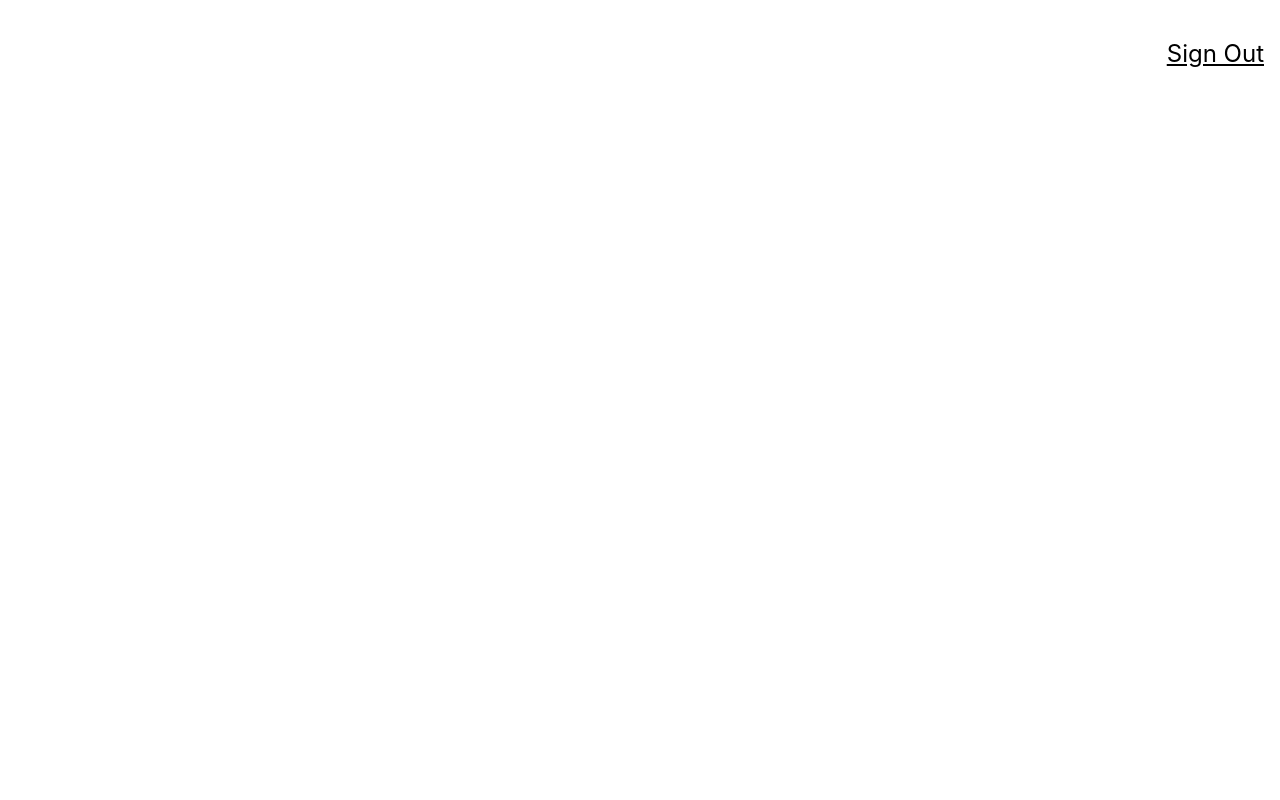
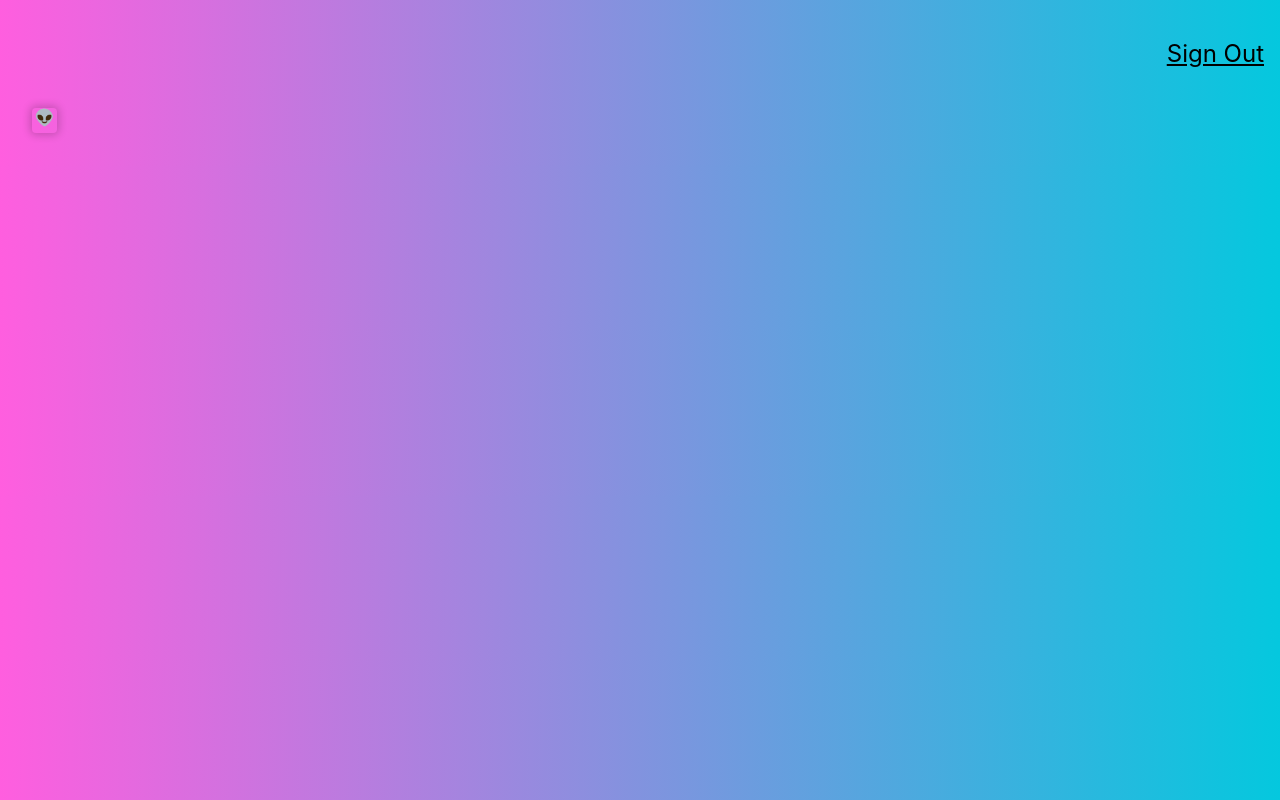
Before and after one commit to bzilber/Face-Recognition, a React (Create React App) app: page / in a window 1280 px wide. Built offline with nearby package versions, Linux system fonts and the light colour scheme.

Commit message:
Added Logo with react-tilt

```diff
--- a/package.json
+++ b/package.json
@@ -9,6 +9,7 @@
     "react": "^18.2.0",
     "react-dom": "^18.2.0",
     "react-scripts": "5.0.1",
+    "react-tilt": "^1.0.2",
     "tachyons": "^4.12.0",
     "web-vitals": "^2.1.4"
   },
--- a/src/App.js
+++ b/src/App.js
@@ -1,12 +1,13 @@
 import './App.css';
 import Navigation from './components/Navigation/Navigation';
+import Logo from './components/Logo/Logo.js';
 
 function App() {
   return (
     <div className="App">
       <Navigation/>
-      {/* <Logo/>
-      <ImageLinkForm/>
+       <Logo/>
+       {/* <ImageLinkForm/>
       <FaceRecognition/> */}
     </div>
   );
--- /dev/null
+++ b/src/components/Logo/Logo.js
@@ -0,0 +1,26 @@
+import React from 'react'
+import { Tilt } from 'react-tilt'
+
+const defaultOptions = {
+	reverse:        false,  // reverse the tilt direction
+	max:            35,     // max tilt rotation (degrees)
+	perspective:    1000,   // Transform perspective, the lower the more extreme the tilt gets.
+	scale:          1.5,    // 2 = 200%, 1.5 = 150%, etc..
+	speed:          1000,   // Speed of the enter/exit transition
+	transition:     true,   // Set a transition on enter/exit.
+	axis:           null,   // What axis should be disabled. Can be X or Y.
+	reset:          true,    // If the tilt effect has to be reset on exit.
+	easing:         "cubic-bezier(.03,.98,.52,.99)",    // Easing on enter/exit.
+}
+
+const Logo = () => {
+  return (
+    <div className ='ma4 mt0'>
+        <Tilt className='br2 shadow-2' options={defaultOptions} style={{ height: 25, width: 25 }}>
+            <div>👽</div>
+        </Tilt>
+    </div>
+  )
+}
+
+export default Logo
--- a/src/index.css
+++ b/src/index.css
@@ -5,6 +5,7 @@ body {
     sans-serif;
   -webkit-font-smoothing: antialiased;
   -moz-osx-font-smoothing: grayscale;
+  background: linear-gradient(89deg, #FF5EDF 0%, #04C8DE 100%);
 }
 
 code {
```
Also changed, not shown: src/components/Logo/logo.css (added), 1 other file (tests, documents, lock files or other folders).
